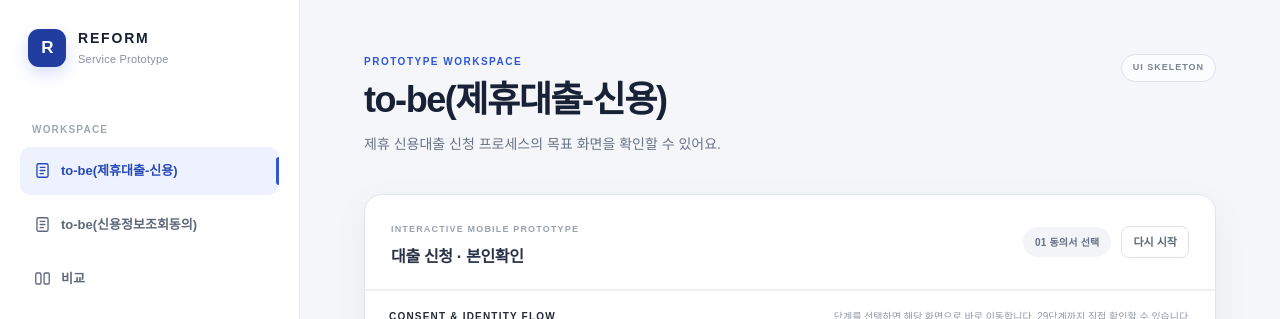
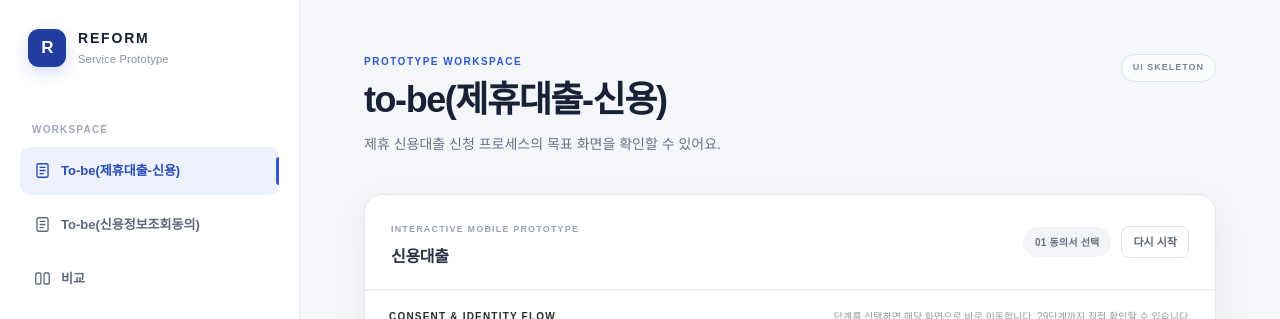
Before and after one commit to overbold12/1.reform, a Next.js app: page / in a window 1280 px wide. Shown: the top 319 px of the page. Built offline with nearby package versions, Linux system fonts and the light colour scheme.

Commit message:
항목 단순 자구 수정

```diff
--- a/app/components/loan-prototype/loan-agreement-prototype.tsx
+++ b/app/components/loan-prototype/loan-agreement-prototype.tsx
@@ -669,7 +669,7 @@ export function LoanAgreementPrototype() {
       <div className="workspace-card-header">
         <div>
           <span className="workspace-kicker">INTERACTIVE MOBILE PROTOTYPE</span>
-          <h2>대출 신청 · 본인확인</h2>
+          <h2>신용대출</h2>
         </div>
         <div className={styles.workspaceActions}>
           <span className={styles.stepBadge}>
--- a/app/components/loan-prototype/loan-result-screen.tsx
+++ b/app/components/loan-prototype/loan-result-screen.tsx
@@ -153,18 +153,24 @@ export function LoanResultScreen({
                 onChange={(event) => handleAmountInput(event.target.value)}
                 onBlur={normalizeAmountInput}
                 onFocus={(event) => event.currentTarget.select()}
-                aria-describedby="loan-amount-help loan-amount-error"
+                aria-describedby={
+                  amountError
+                    ? "loan-amount-help loan-amount-error"
+                    : "loan-amount-help"
+                }
                 aria-invalid={Boolean(amountError)}
               />
               <span>만원</span>
             </div>
+            {amountError ? (
               <p
                 id="loan-amount-error"
                 className={styles.amountValidationMessage}
                 aria-live="polite"
               >
-              {amountError ?? "100만~3,000만원, 10만원 단위로 입력"}
+                {amountError}
               </p>
+            ) : null}
             <p id="loan-amount-help" className={styles.loanResultNotice}>
               대출기간이 {periodMonths}개월 일 때
               <br />대출 가능한 최대금액은 3,000만원이에요.
--- a/app/components/loan-prototype/prototype-flow-graph.tsx
+++ b/app/components/loan-prototype/prototype-flow-graph.tsx
@@ -47,9 +47,9 @@ export const prototypeStages: Array<{
   { id: "phone-input", number: "06", label: "휴대폰번호" },
   { id: "resident-input", number: "07", label: "주민번호" },
   { id: "verification-code", number: "08", label: "인증번호" },
-  { id: "public-data-entry", number: "09", label: "마이데이터" },
+  { id: "public-data-entry", number: "09", label: "공공마이데이터" },
   { id: "electronic-signature", number: "10", label: "전자서명" },
-  { id: "public-data-receive", number: "11", label: "정보수신" },
+  { id: "public-data-receive", number: "11", label: "서류수신" },
   { id: "screening", number: "12", label: "심사중" },
   { id: "loan-result", number: "13", label: "심사결과" },
   { id: "loan-condition", number: "14", label: "대출조건 설정" },
--- a/app/components/sidebar.tsx
+++ b/app/components/sidebar.tsx
@@ -6,8 +6,8 @@ type SidebarProps = {
 };
 
 const menus: Array<{ id: MenuId; label: string }> = [
-  { id: "affiliate-credit", label: "to-be(제휴대출-신용)" },
-  { id: "credit-consent", label: "to-be(신용정보조회동의)" },
+  { id: "affiliate-credit", label: "To-be(제휴대출-신용)" },
+  { id: "credit-consent", label: "To-be(신용정보조회동의)" },
   { id: "comparison", label: "비교" },
 ];
 
```
Also changed, not shown: 1 other file (tests, documents, lock files or other folders). Lines whose indentation alone changed are shown as unchanged.
